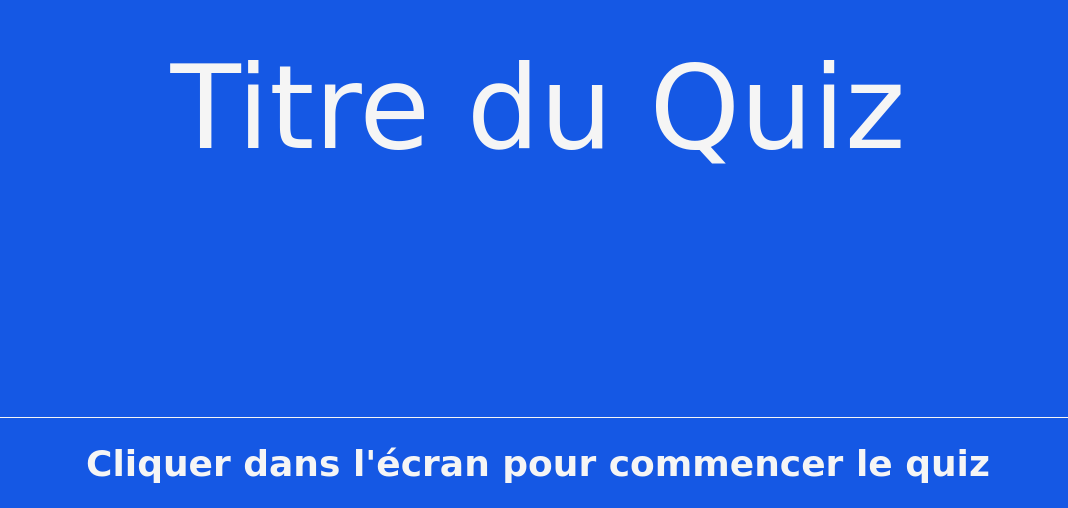
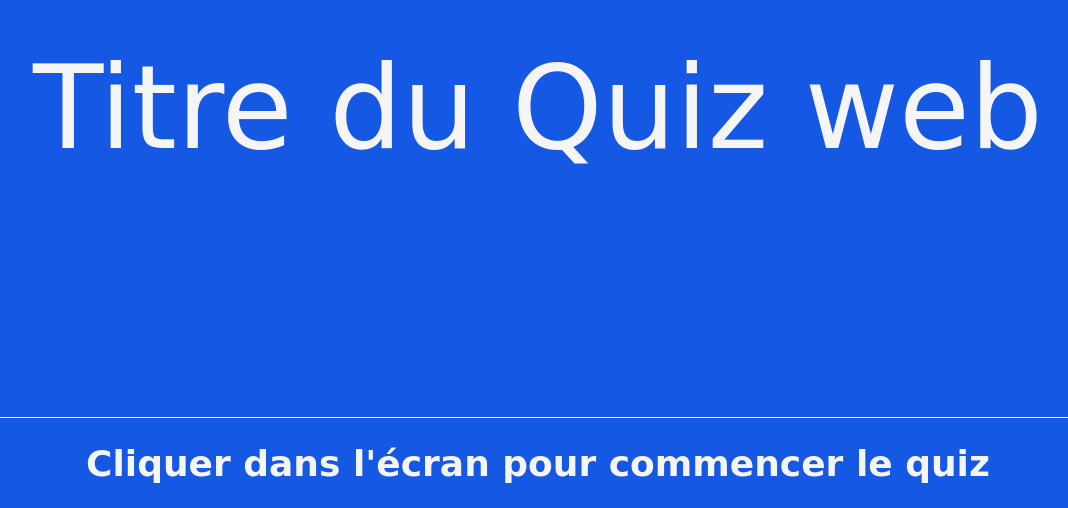
Before and after one commit to MaggieD20/test-quiz, a plain HTML site: page index.html in a window 1280 px wide. Shown: the part 292-800 px from the top of the page, without its empty margins (102-1170 px from the left). Drawn offline with Linux system fonts and the light colour scheme; a web font is replaced by a local one.

Commit message:
version2

```diff
--- a/index.html
+++ b/index.html
@@ -24,7 +24,7 @@
 
 <body>
     <main class="intro">
-        <div class="anim-titre-intro">Titre du Quiz</div>
+        <div class="anim-titre-intro">Titre du Quiz web</div>
         <footer> </footer>
     </main>
 
```
